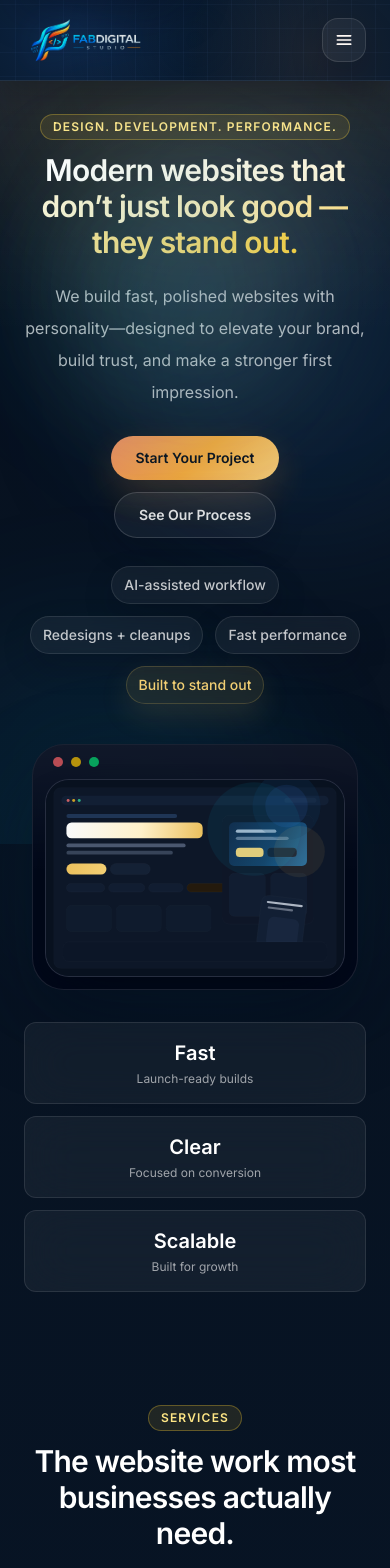
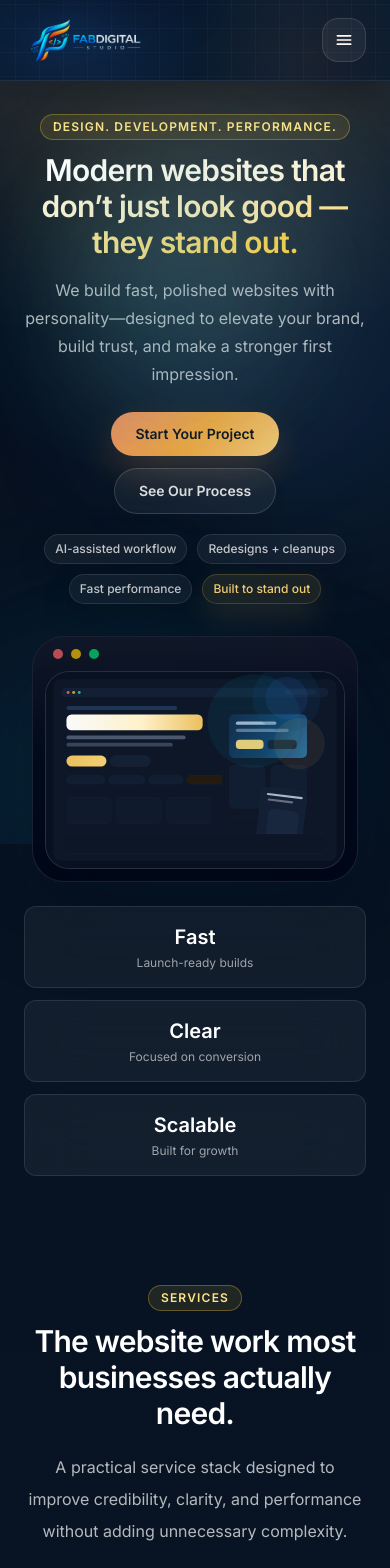
Before and after one commit to fabylv/fabdigitalstudio.com, a React (Vite) app: page / in a window 390 px wide. Shown: the top 1568 px of the page. Built offline with nearby package versions, Linux system fonts and the light colour scheme.

Commit message:
Tighten tablet header and hero spacing

```diff
--- a/src/components/layout/Header.jsx
+++ b/src/components/layout/Header.jsx
@@ -76,7 +76,7 @@ export default function Header({ navigation }) {
 						/>
 					</a>
 
-					<nav aria-label="Primary" className="hidden items-center gap-8 md:flex">
+					<nav aria-label="Primary" className="hidden items-center gap-5 lg:gap-8 md:flex">
 						{navigation.map((item) => {
 							const isActive = activeHref === item.href;
 
@@ -84,7 +84,7 @@ export default function Header({ navigation }) {
 								<a
 									aria-current={isActive ? 'location' : undefined}
 									key={item.label}
-									className={`relative pb-2 text-sm font-medium transition after:absolute after:bottom-0 after:left-0 after:h-0.5 after:w-full after:origin-center after:rounded-full after:bg-amber-300 after:transition after:duration-200 ${
+									className={`relative pb-2 text-[13px] font-medium transition lg:text-sm after:absolute after:bottom-0 after:left-0 after:h-0.5 after:w-full after:origin-center after:rounded-full after:bg-amber-300 after:transition after:duration-200 ${
 										isActive
 											? 'text-amber-200 after:scale-100'
 											: 'text-white/72 after:scale-0 hover:text-amber-200 hover:after:scale-100'
@@ -100,7 +100,7 @@ export default function Header({ navigation }) {
 					<div className="hidden md:inline-flex">
 						<Button
 							href="#contact"
-							className="md:px-4 md:py-2.5 md:text-xs lg:px-6 lg:py-3 lg:text-sm"
+							className="md:px-3.5 md:py-2 md:text-[11px] lg:px-6 lg:py-3 lg:text-sm"
 						>
 							Start Your Project
 						</Button>
--- a/src/components/sections/Hero.jsx
+++ b/src/components/sections/Hero.jsx
@@ -3,43 +3,43 @@ import Container from '../ui/Container';
 
 export default function Hero({ content }) {
 	return (
-		<section className="relative overflow-hidden pb-8 pt-8 sm:pb-10 sm:pt-10" id="top">
+		<section className="relative overflow-hidden pb-7 pt-8 sm:pb-8 sm:pt-10" id="top">
 			<div className="pointer-events-none absolute inset-x-0 top-0 h-136 bg-linear-to-b from-white/6 via-transparent to-transparent" />
 			<div className="pointer-events-none absolute left-1/2 top-20 h-64 w-64 -translate-x-1/2 rounded-full bg-amber-300/10 blur-3xl" />
 			<div className="pointer-events-none absolute left-[8%] top-24 h-56 w-56 rounded-full bg-cyan-400/8 blur-3xl" />
 			<div className="pointer-events-none absolute right-[10%] top-16 h-72 w-72 rounded-full bg-blue-500/10 blur-3xl" />
 
 			<Container>
-				<div className="mx-auto max-w-6xl text-center">
+				<div className="mx-auto max-w-5xl text-center">
 					<span className="mb-3 inline-flex rounded-full border border-amber-300/30 bg-amber-300/10 px-3 py-1 text-xs font-semibold uppercase tracking-widest text-amber-200">
 						{content.eyebrow}
 					</span>
 
-					<h1 className="text-3xl font-semibold tracking-tight text-white sm:text-5xl lg:text-7xl lg:leading-[0.95]">
+					<h1 className="mx-auto max-w-4xl text-3xl font-semibold tracking-tight text-white sm:text-[2.85rem] md:text-[3.2rem] lg:text-7xl lg:leading-[0.95]">
 						<span className="bg-linear-to-r from-white via-amber-100 to-amber-300 bg-clip-text text-transparent">
 							{content.title}
 						</span>
 					</h1>
 
-					<p className="mx-auto mt-5 max-w-3xl text-base leading-8 text-white/70 sm:text-lg">
+					<p className="mx-auto mt-4 max-w-3xl text-base leading-7 text-white/70 sm:text-lg">
 						{content.description}
 					</p>
 
-					<div className="mt-7 flex flex-col items-center gap-3 sm:flex-row sm:justify-center">
+					<div className="mt-6 flex flex-col items-center gap-3 sm:flex-row sm:justify-center">
 						<Button href={content.primaryCta.href}>{content.primaryCta.label}</Button>
 						<Button href={content.secondaryCta.href} variant="secondary">
 							{content.secondaryCta.label}
 						</Button>
 					</div>
 
-					<div className="mt-7 flex flex-wrap items-center justify-center gap-3">
+					<div className="mt-5 flex flex-wrap items-center justify-center gap-2.5">
 						<span className="chip">AI-assisted workflow</span>
 						<span className="chip">Redesigns + cleanups</span>
 						<span className="chip">Fast performance</span>
 						<span className="chip-accent">Built to stand out</span>
 					</div>
 				</div>
-				<div className="relative mt-10 sm:mt-12">
+				<div className="relative mt-8 sm:mt-10">
 					<div className="pointer-events-none absolute inset-x-0 top-8 h-48 bg-radial from-cyan-400/14 to-transparent blur-3xl" />
 					<div className="pointer-events-none absolute left-[8%] top-14 hidden -rotate-6 lg:block">
 						<div className="chip">Mobile-friendly layouts</div>
@@ -86,7 +86,7 @@ export default function Hero({ content }) {
 						</div>
 					</div>
 				</div>
-				<dl className="mt-8 grid gap-3 sm:grid-cols-3 lg:mt-10">
+				<dl className="mt-6 grid gap-3 sm:grid-cols-3 lg:mt-8">
 					{content.stats.map((stat) => (
 						<div
 							key={stat.label}
--- a/src/index.css
+++ b/src/index.css
@@ -92,11 +92,11 @@ img {
 }
 
 .chip {
-	@apply inline-flex items-center gap-2 rounded-full border border-white/10 bg-white/5 px-3 py-2 text-sm font-medium text-white/75 shadow-[0_12px_30px_rgba(2,8,23,0.20)] backdrop-blur;
+	@apply inline-flex items-center gap-2 rounded-full border border-white/10 bg-white/5 px-2.5 py-1.5 text-xs font-medium text-white/75 shadow-[0_12px_30px_rgba(2,8,23,0.20)] backdrop-blur sm:px-3 sm:py-2 sm:text-sm;
 }
 
 .chip-accent {
-	@apply inline-flex items-center gap-2 rounded-full border border-[#ebc05d]/20 bg-[#ebc05d]/10 px-3 py-2 text-sm font-medium text-[#f3cf74] shadow-[0_12px_30px_rgba(235,192,93,0.12)] backdrop-blur;
+	@apply inline-flex items-center gap-2 rounded-full border border-[#ebc05d]/20 bg-[#ebc05d]/10 px-2.5 py-1.5 text-xs font-medium text-[#f3cf74] shadow-[0_12px_30px_rgba(235,192,93,0.12)] backdrop-blur sm:px-3 sm:py-2 sm:text-sm;
 }
 .logo-pattern-bg {
 	background-color: #081a2f;
```
